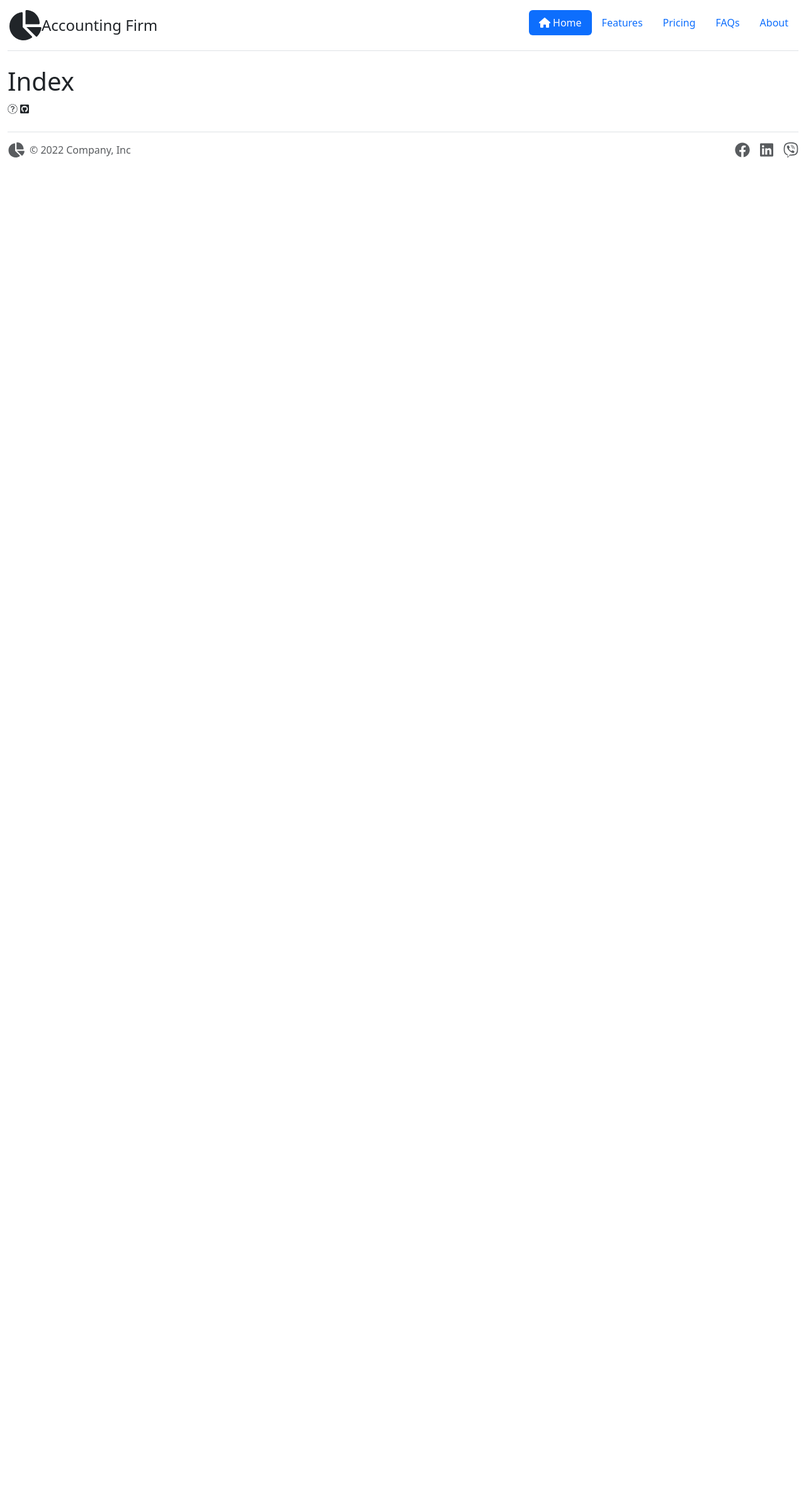
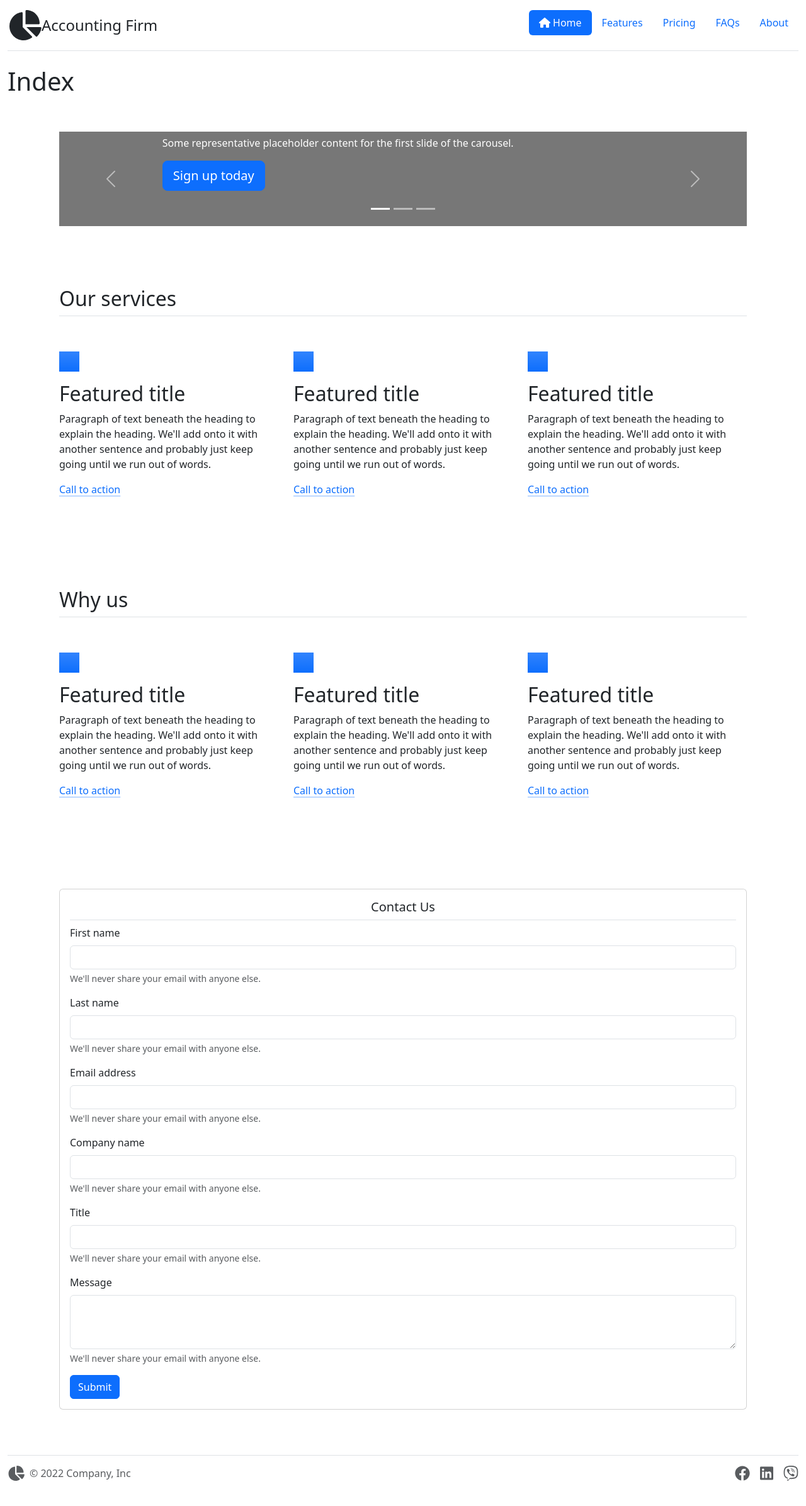
Before and after one commit to vqton/acctfirm, a Django app: page / in a window 1280 px wide. Shown: the whole page at 63% size. Before the commit the page ends 250 px from the top, so only its background shows below. Run offline with Django 4.2, Linux system fonts and the light colour scheme; some libraries are stand-ins or nearby versions.

Commit message:
Landingpage p2

```diff
--- a/landingpage/views.py
+++ b/landingpage/views.py
@@ -4,4 +4,4 @@
 
 
 def home(request):
-    return render(request, "landingpage\index.html")
+    return render(request, "landingpage\landingpage.html")
--- a/templates/base.html
+++ b/templates/base.html
@@ -27,6 +27,7 @@
             </a>
             {% include 'landingpage/components/_nav.html' %}
         </header>
+
         {% block content %}
 
         {% endblock %}
--- /dev/null
+++ b/templates/landingpage/components/_carousel.html
@@ -0,0 +1,62 @@
+<div class="container px-4 py-5" id="featured-3">
+    <div id="myCarousel" class="carousel slide" data-bs-ride="carousel">
+        <div class="carousel-indicators">
+            <button type="button" data-bs-target="#myCarousel" data-bs-slide-to="0" class="active" aria-current="true"
+                aria-label="Slide 1"></button>
+            <button type="button" data-bs-target="#myCarousel" data-bs-slide-to="1" aria-label="Slide 2"></button>
+            <button type="button" data-bs-target="#myCarousel" data-bs-slide-to="2" aria-label="Slide 3"></button>
+        </div>
+        <div class="carousel-inner">
+            <div class="carousel-item active">
+                <svg class="bd-placeholder-img" width="100%" height="100%" xmlns="http://www.w3.org/2000/svg"
+                    aria-hidden="true" preserveAspectRatio="xMidYMid slice" focusable="false">
+                    <rect width="100%" height="100%" fill="#777" />
+                </svg>
+
+                <div class="container">
+                    <div class="carousel-caption text-start">
+                        <h1>Example headline.</h1>
+                        <p>Some representative placeholder content for the first slide of the carousel.</p>
+                        <p><a class="btn btn-lg btn-primary" href="#">Sign up today</a></p>
+                    </div>
+                </div>
+            </div>
+            <div class="carousel-item">
+                <svg class="bd-placeholder-img" width="100%" height="100%" xmlns="http://www.w3.org/2000/svg"
+                    aria-hidden="true" preserveAspectRatio="xMidYMid slice" focusable="false">
+                    <rect width="100%" height="100%" fill="#777" />
+                </svg>
+
+                <div class="container">
+                    <div class="carousel-caption">
+                        <h1>Another example headline.</h1>
+                        <p>Some representative placeholder content for the second slide of the carousel.</p>
+                        <p><a class="btn btn-lg btn-primary" href="#">Learn more</a></p>
+                    </div>
+                </div>
+            </div>
+            <div class="carousel-item">
+                <svg class="bd-placeholder-img" width="100%" height="100%" xmlns="http://www.w3.org/2000/svg"
+                    aria-hidden="true" preserveAspectRatio="xMidYMid slice" focusable="false">
+                    <rect width="100%" height="100%" fill="#777" />
+                </svg>
+
+                <div class="container">
+                    <div class="carousel-caption text-end">
+                        <h1>One more for good measure.</h1>
+                        <p>Some representative placeholder content for the third slide of this carousel.</p>
+                        <p><a class="btn btn-lg btn-primary" href="#">Browse gallery</a></p>
+                    </div>
+                </div>
+            </div>
+        </div>
+        <button class="carousel-control-prev" type="button" data-bs-target="#myCarousel" data-bs-slide="prev">
+            <span class="carousel-control-prev-icon" aria-hidden="true"></span>
+            <span class="visually-hidden">Previous</span>
+        </button>
+        <button class="carousel-control-next" type="button" data-bs-target="#myCarousel" data-bs-slide="next">
+            <span class="carousel-control-next-icon" aria-hidden="true"></span>
+            <span class="visually-hidden">Next</span>
+        </button>
+    </div>
+</div>
--- /dev/null
+++ b/templates/landingpage/components/_contactus.html
@@ -0,0 +1,42 @@
+<div class="container px-4 py-5">
+    <div class="card" style="width: mx-auto">
+        <div class="card-body">
+            <h5 class="card-title text-center pb-2 border-bottom">Contact Us</h5>
+            <form>
+
+                <div class="mb-3">
+                    <label for="exampleInputEmail1" class="form-label">First name</label>
+                    <input type="email" class="form-control" id="exampleInputEmail1" aria-describedby="emailHelp">
+                    <div id="emailHelp" class="form-text">We'll never share your email with anyone else.</div>
+                </div>
+                <div class="mb-3">
+                    <label for="exampleInputEmail1" class="form-label">Last name</label>
+                    <input type="email" class="form-control" id="exampleInputEmail1" aria-describedby="emailHelp">
+                    <div id="emailHelp" class="form-text">We'll never share your email with anyone else.</div>
+                </div>
+
+                <div class="mb-3">
+                    <label for="exampleInputEmail1" class="form-label">Email address</label>
+                    <input type="email" class="form-control" id="exampleInputEmail1" aria-describedby="emailHelp">
+                    <div id="emailHelp" class="form-text">We'll never share your email with anyone else.</div>
+                </div>
+                <div class="mb-3">
+                    <label for="exampleInputEmail1" class="form-label">Company name</label>
+                    <input type="email" class="form-control" id="exampleInputEmail1" aria-describedby="emailHelp">
+                    <div id="emailHelp" class="form-text">We'll never share your email with anyone else.</div>
+                </div>
+                <div class="mb-3">
+                    <label for="exampleInputEmail1" class="form-label">Title</label>
+                    <input type="email" class="form-control" id="exampleInputEmail1" aria-describedby="emailHelp">
+                    <div id="emailHelp" class="form-text">We'll never share your email with anyone else.</div>
+                </div>
+                <div class="mb-3">
+                    <label for="exampleInputEmail1" class="form-label">Message</label>
+                    <textarea class="form-control" id="exampleFormControlTextarea1" rows="3"></textarea>
+                    <div id="emailHelp" class="form-text">We'll never share your email with anyone else.</div>
+                </div>
+                <button type="submit" class="btn btn-primary">Submit</button>
+            </form>
+        </div>
+    </div>
+</div>
--- /dev/null
+++ b/templates/landingpage/components/_features.html
@@ -0,0 +1,56 @@
+<div class="container px-4 py-5" id="featured-3">
+    <h2 class="pb-2 border-bottom">Why us</h2>
+    <div class="row g-4 py-5 row-cols-1 row-cols-lg-3">
+        <div class="feature col">
+            <div
+                class="feature-icon d-inline-flex align-items-center justify-content-center text-bg-primary bg-gradient fs-2 mb-3">
+                <svg class="bi" width="1em" height="1em">
+                    <use xlink:href="#collection" />
+                </svg>
+            </div>
+            <h3 class="fs-2">Featured title</h3>
+            <p>Paragraph of text beneath the heading to explain the heading. We'll add onto it with another sentence and
+                probably just keep going until we run out of words.</p>
+            <a href="#" class="icon-link d-inline-flex align-items-center">
+                Call to action
+                <svg class="bi" width="1em" height="1em">
+                    <use xlink:href="#chevron-right" />
+                </svg>
+            </a>
+        </div>
+        <div class="feature col">
+            <div
+                class="feature-icon d-inline-flex align-items-center justify-content-center text-bg-primary bg-gradient fs-2 mb-3">
+                <svg class="bi" width="1em" height="1em">
+                    <use xlink:href="#people-circle" />
+                </svg>
+            </div>
+            <h3 class="fs-2">Featured title</h3>
+            <p>Paragraph of text beneath the heading to explain the heading. We'll add onto it with another sentence and
+                probably just keep going until we run out of words.</p>
+            <a href="#" class="icon-link d-inline-flex align-items-center">
+                Call to action
+                <svg class="bi" width="1em" height="1em">
+                    <use xlink:href="#chevron-right" />
+                </svg>
+            </a>
+        </div>
+        <div class="feature col">
+            <div
+                class="feature-icon d-inline-flex align-items-center justify-content-center text-bg-primary bg-gradient fs-2 mb-3">
+                <svg class="bi" width="1em" height="1em">
+                    <use xlink:href="#toggles2" />
+                </svg>
+            </div>
+            <h3 class="fs-2">Featured title</h3>
+            <p>Paragraph of text beneath the heading to explain the heading. We'll add onto it with another sentence and
+                probably just keep going until we run out of words.</p>
+            <a href="#" class="icon-link d-inline-flex align-items-center">
+                Call to action
+                <svg class="bi" width="1em" height="1em">
+                    <use xlink:href="#chevron-right" />
+                </svg>
+            </a>
+        </div>
+    </div>
+</div>
--- /dev/null
+++ b/templates/landingpage/components/_services.html
@@ -0,0 +1,56 @@
+<div class="container px-4 py-5" id="featured-3">
+    <h2 class="pb-2 border-bottom">Our services</h2>
+    <div class="row g-4 py-5 row-cols-1 row-cols-lg-3">
+        <div class="feature col">
+            <div
+                class="feature-icon d-inline-flex align-items-center justify-content-center text-bg-primary bg-gradient fs-2 mb-3">
+                <svg class="bi" width="1em" height="1em">
+                    <use xlink:href="#collection" />
+                </svg>
+            </div>
+            <h3 class="fs-2">Featured title</h3>
+            <p>Paragraph of text beneath the heading to explain the heading. We'll add onto it with another sentence and
+                probably just keep going until we run out of words.</p>
+            <a href="#" class="icon-link d-inline-flex align-items-center">
+                Call to action
+                <svg class="bi" width="1em" height="1em">
+                    <use xlink:href="#chevron-right" />
+                </svg>
+            </a>
+        </div>
+        <div class="feature col">
+            <div
+                class="feature-icon d-inline-flex align-items-center justify-content-center text-bg-primary bg-gradient fs-2 mb-3">
+                <svg class="bi" width="1em" height="1em">
+                    <use xlink:href="#people-circle" />
+                </svg>
+            </div>
+            <h3 class="fs-2">Featured title</h3>
+            <p>Paragraph of text beneath the heading to explain the heading. We'll add onto it with another sentence and
+                probably just keep going until we run out of words.</p>
+            <a href="#" class="icon-link d-inline-flex align-items-center">
+                Call to action
+                <svg class="bi" width="1em" height="1em">
+                    <use xlink:href="#chevron-right" />
+                </svg>
+            </a>
+        </div>
+        <div class="feature col">
+            <div
+                class="feature-icon d-inline-flex align-items-center justify-content-center text-bg-primary bg-gradient fs-2 mb-3">
+                <svg class="bi" width="1em" height="1em">
+                    <use xlink:href="#toggles2" />
+                </svg>
+            </div>
+            <h3 class="fs-2">Featured title</h3>
+            <p>Paragraph of text beneath the heading to explain the heading. We'll add onto it with another sentence and
+                probably just keep going until we run out of words.</p>
+            <a href="#" class="icon-link d-inline-flex align-items-center">
+                Call to action
+                <svg class="bi" width="1em" height="1em">
+                    <use xlink:href="#chevron-right" />
+                </svg>
+            </a>
+        </div>
+    </div>
+</div>
--- a/templates/landingpage/index.html
+++ /dev/null
@@ -1,6 +0,0 @@
-{% extends 'base.html' %}
-{% block content %}
-<h1>Index</h1>
-<i class="fa-solid fa-user-chef"></i> <!-- uses solid style -->
-<i class="fa-brands fa-github-square"></i> <!-- uses brand style -->
-{% endblock %}
--- /dev/null
+++ b/templates/landingpage/landingpage.html
@@ -0,0 +1,8 @@
+{% extends 'base.html' %}
+{% block content %}
+<h1>Index</h1>
+{% include 'landingpage/components/_carousel.html' %}
+{% include 'landingpage/components/_services.html' %}
+{% include 'landingpage/components/_features.html' %}
+{% include 'landingpage/components/_contactus.html' %}
+{% endblock %}
```
